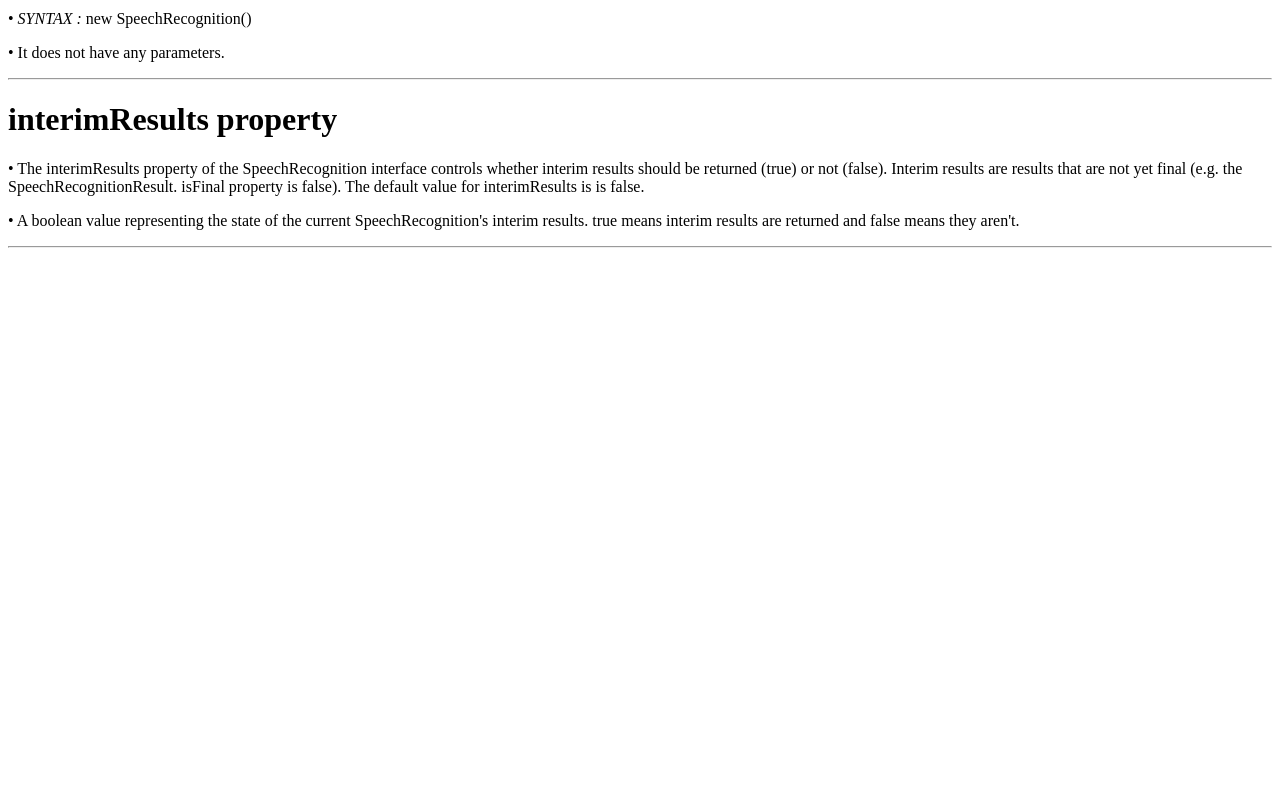
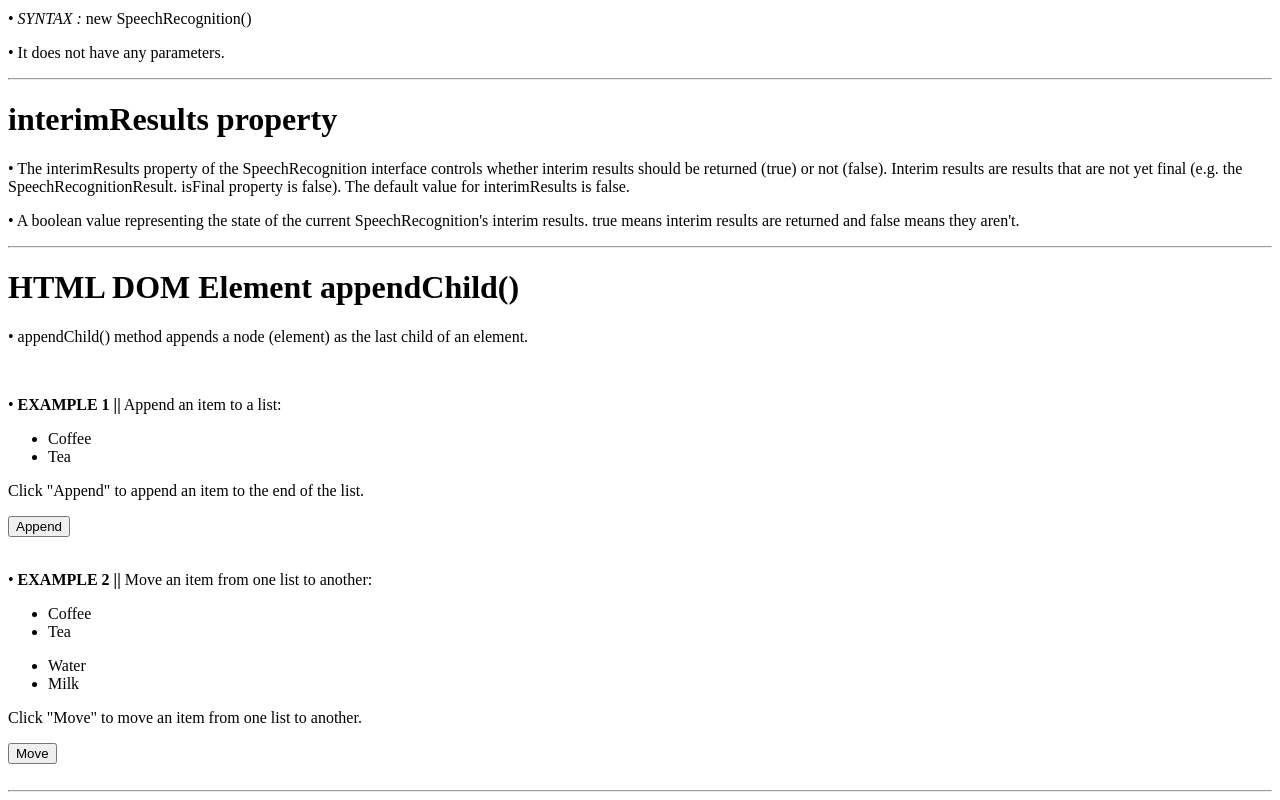
Before and after one commit to shubham2o/Speech-Detection, a website: page Doubts/Doubts.html in a window 1280 px wide. Shown: the part 306-1106 px from the top of the page. Before the commit the page ends 800 px from the top, so only its background shows below. Drawn offline with Linux system fonts and the light colour scheme.

Commit message:
appendChild() added

```diff
--- a/Doubts/Doubts.html
+++ b/Doubts/Doubts.html
@@ -31,10 +31,45 @@
     <h1>interimResults property</h1>
     <p>• The interimResults property of the SpeechRecognition interface controls whether interim results should be
         returned (true) or not (false). Interim results are results that are not yet final (e.g. the
-        SpeechRecognitionResult. isFinal property is false). The default value for interimResults is is false.</p>
+        SpeechRecognitionResult. isFinal property is false). The default value for interimResults is false.</p>
     <p>• A boolean value representing the state of the current SpeechRecognition's interim results. true means interim
         results are returned and false means they aren't.</p>
     <hr>
+
+    <!-- HTML DOM Element appendChild() -->
+    <h1>HTML DOM Element appendChild()</h1>
+    <p>• appendChild() method appends a node (element) as the last child of an element.</p>
+    <br>
+
+    <!-- EXAMPLE 1 || -->
+    <p>• <strong>EXAMPLE 1 ||</strong>
+        Append an item to a list:
+    </p>
+    <ul id="myList1">
+        <li>Coffee</li>
+        <li>Tea</li>
+    </ul>
+    <p>Click "Append" to append an item to the end of the list.</p>
+    <button onclick="myAppend1()">Append</button>
+    <br><br>
+
+    <!-- EXAMPLE 2|| -->
+    <p>• <strong>EXAMPLE 2 ||</strong>
+        Move an item from one list to another:
+    </p>
+    <ul id="myList2">
+        <li>Coffee</li>
+        <li>Tea</li>
+    </ul>
+    <ul id="myList3">
+        <li>Water</li>
+        <li>Milk</li>
+    </ul>
+    <p>Click "Move" to move an item from one list to another.</p>
+    <button onclick="myAppend2()">Move</button>
+    <br><br>
+    <hr>
+
 
     <script src="Doubts.js"></script>
 </body>
--- a/Doubts/Doubts.js
+++ b/Doubts/Doubts.js
@@ -0,0 +1,22 @@
+// HTML DOM Element appendChild()
+// EXAMPLE 1
+function myAppend1() {
+    // Create an "li" node :
+    const node = document.createElement("li");
+
+    // Create a text node :
+    const textNode = document.createTextNode("Water");
+
+    // Append the text node to the "li" node:
+    node.appendChild(textNode);
+
+    // Append the "li" node to the list:
+    document.getElementById("myList1").appendChild(node);
+}
+
+
+// EXAMPLE 2
+function myAppend2() {
+    const node = document.getElementById("myList3").lastElementChild;
+    document.getElementById("myList2").appendChild(node);
+}
```
